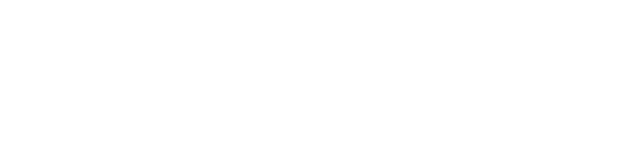
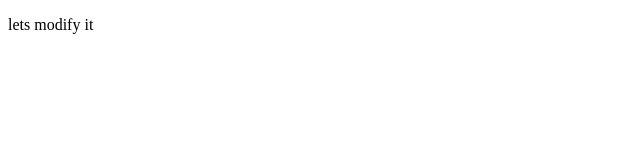
Before and after one commit to ArtiMewada2/Project-git, a plain HTML site: page index.html in a window 1280 px wide. Shown: the whole page, without its empty margins (0-640 px from the left). Drawn offline with Linux system fonts and the light colour scheme.

Commit message:
this file is made by Arti

```diff
--- a/index.html
+++ b/index.html
@@ -6,6 +6,7 @@
     <title>Starting with Git</title>
 </head>
 <body>
+    <p>lets modify it</p>
 
 </body>
 </html>
```
